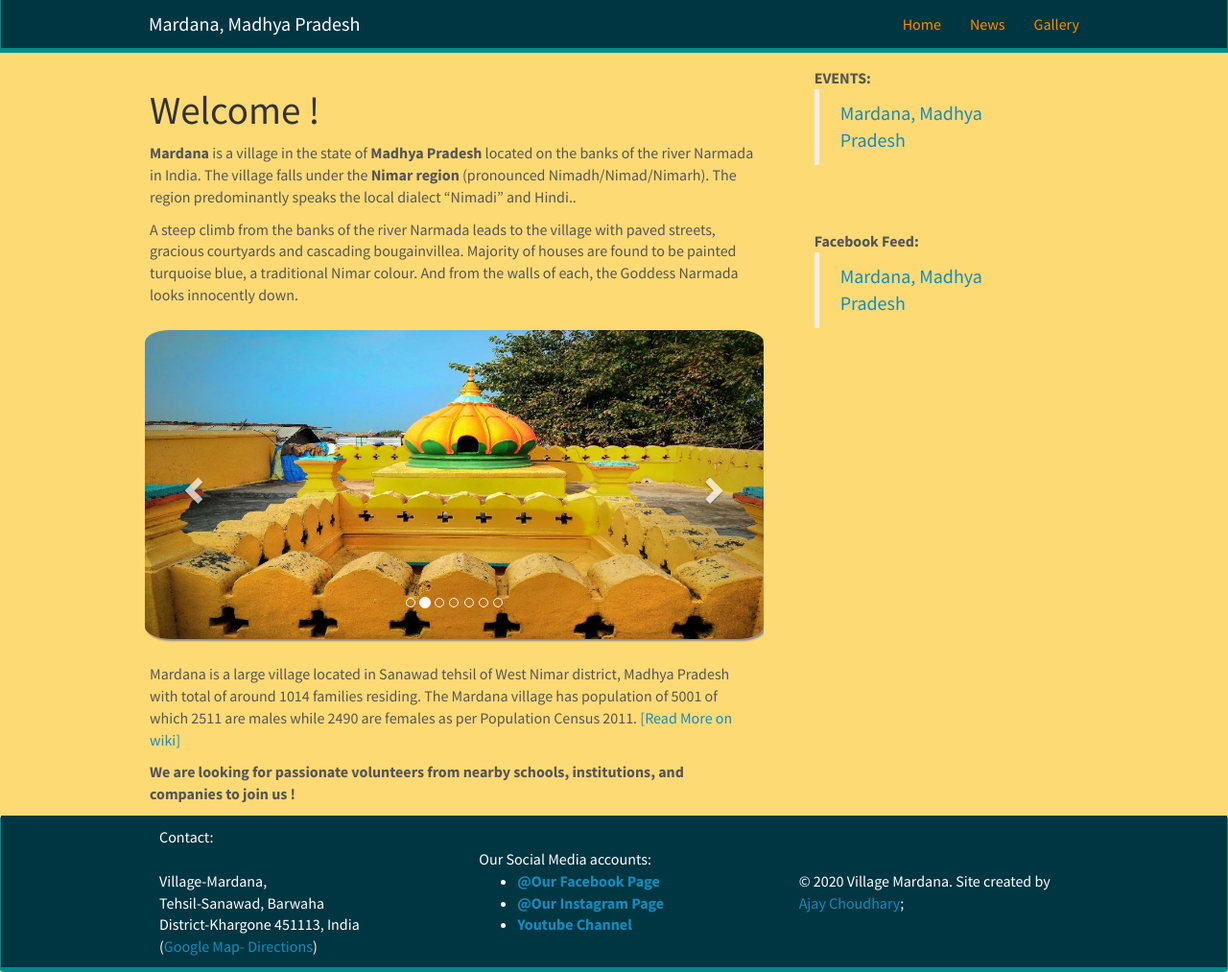
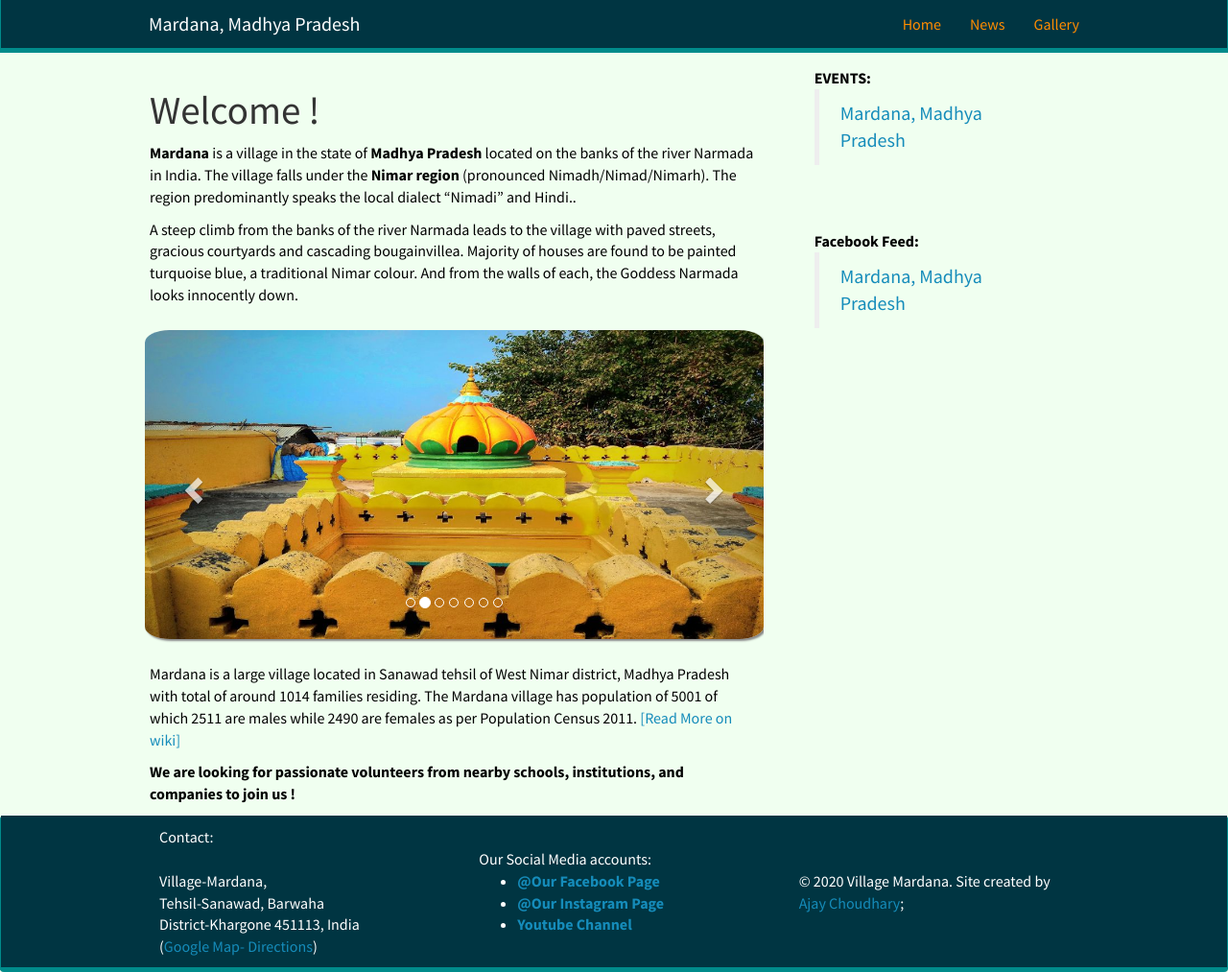
Before and after one commit to village-mardana/village-mardana.github.io, a Jekyll site: the page built from _pages/home.md, in a window 1280 px wide and 1013 px high. Shown: the whole window at 96% size. Built offline with Jekyll 4.4.1, drawn with Linux system fonts in a browser that asks for light colours; nearby versions of some CDN libraries.

Commit message:
Update main.scss

```diff
--- a/css/main.scss
+++ b/css/main.scss
@@ -11,6 +11,8 @@ img { margin-bottom: 24px;
 
 body {
 	padding-top: 70px;
+	color: black;
+	background-color: honeydew;
 }
 
 figcaption {
```
